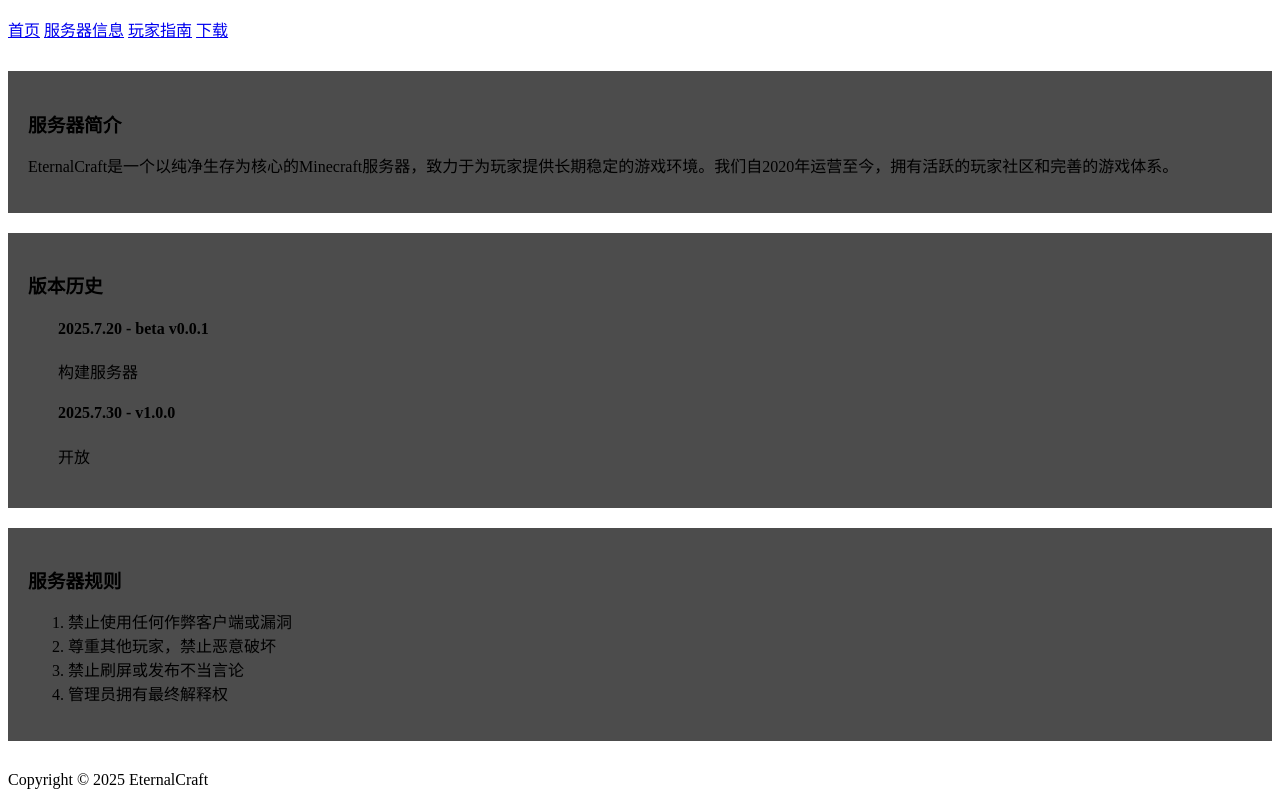
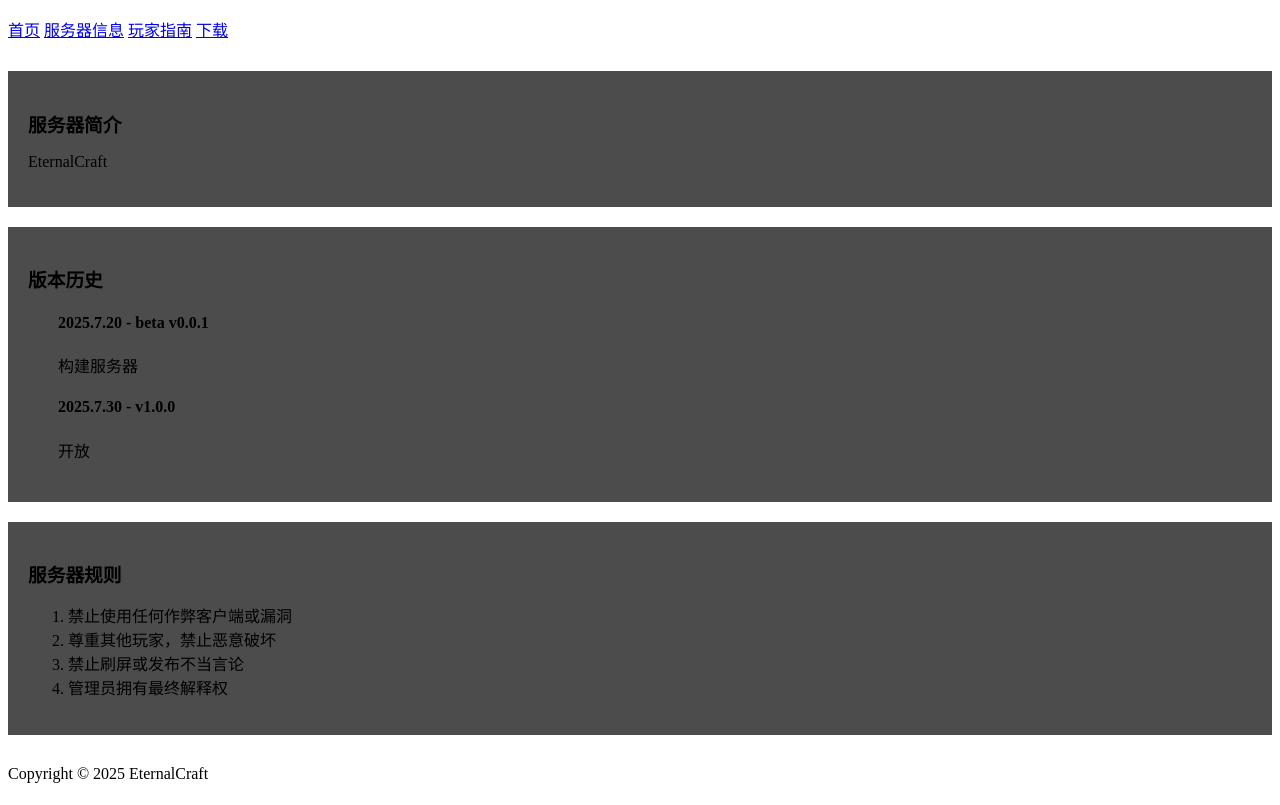
Before and after one commit to ljmrhj/ljmrhj.github.io, a plain HTML site: page about.html in a window 1280 px wide. Shown: the part 29-834 px from the top of the page. Drawn offline with Linux system fonts and the light colour scheme.

Commit message:
Update about.html

```diff
--- a/about.html
+++ b/about.html
@@ -67,7 +67,7 @@
         <div class="info-section">
             <div class="info-box">
                 <h3>服务器简介</h3>
-                <p>EternalCraft是一个以纯净生存为核心的Minecraft服务器，致力于为玩家提供长期稳定的游戏环境。我们自2020年运营至今，拥有活跃的玩家社区和完善的游戏体系。</p>
+                <p>EternalCraft</p>
             </div>
 
             <div class="info-box">
```
